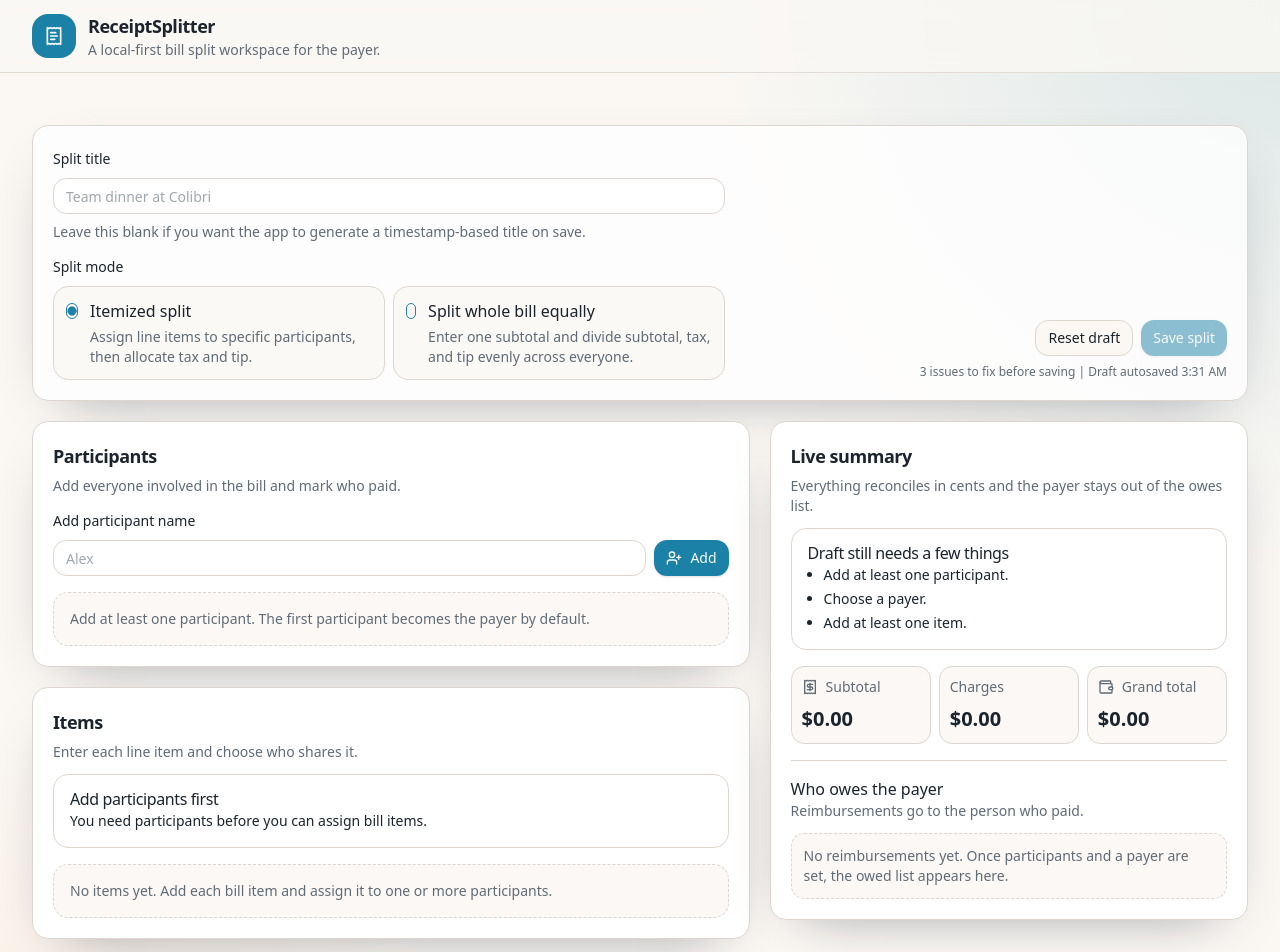
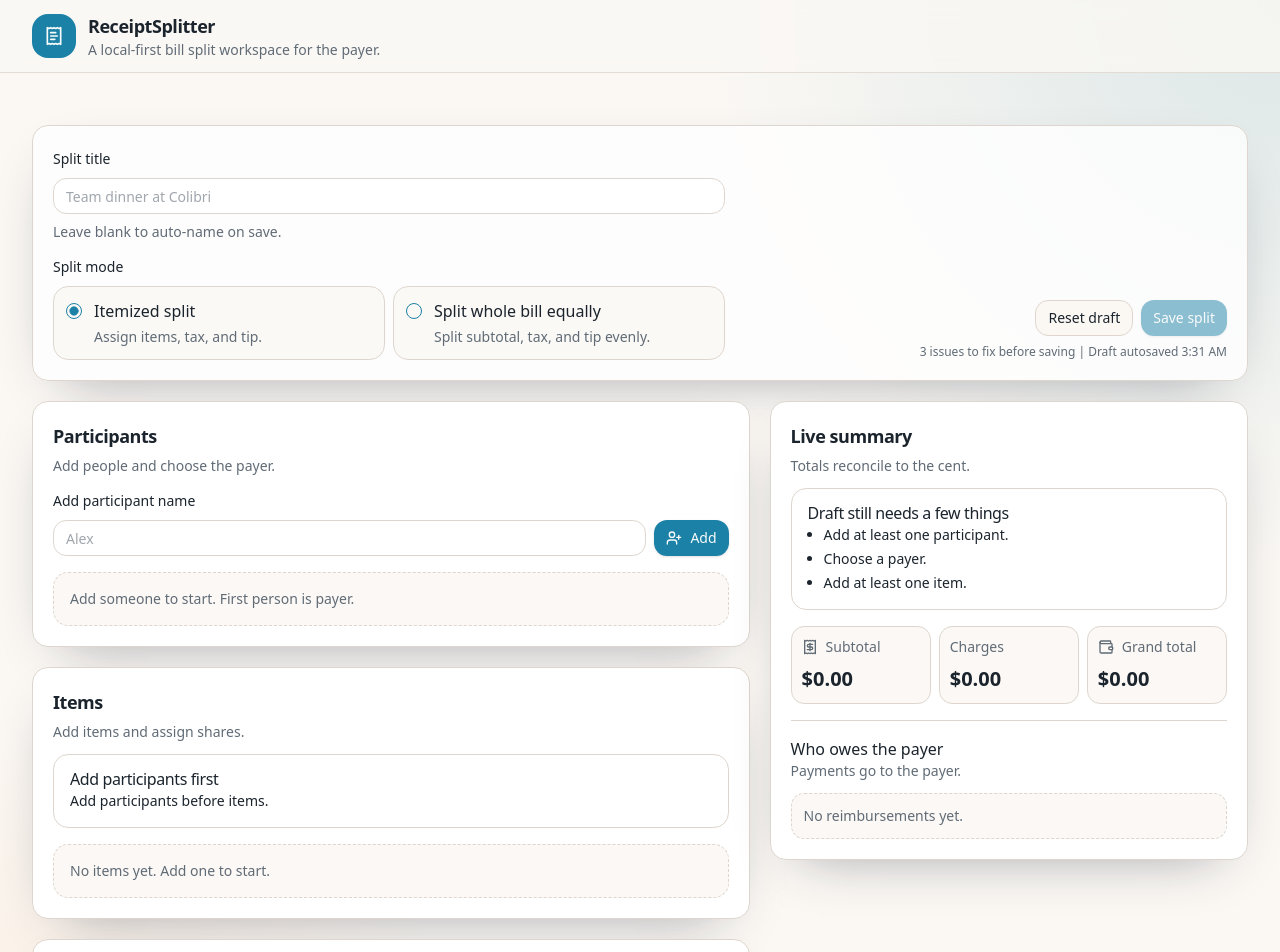
Before and after one commit to peijie36/ReceiptSplitter, a React (Vite) app: page /split/new in a window 1280 px wide. Shown: the top 952 px of the page. Built offline with nearby package versions, Linux system fonts and the light colour scheme.

Commit message:
Shorten annotation sentences

```diff
--- a/src/components/split/ChargeSection.tsx
+++ b/src/components/split/ChargeSection.tsx
@@ -122,8 +122,8 @@ export function ChargeSection() {
         <CardTitle>Tax and tip</CardTitle>
         <CardDescription>
           {draft.splitMode === "equal"
-            ? "Equal bill mode splits tax and tip evenly across all participants."
-            : "Allocate extra charges independently as equal or proportional shares."}
+            ? "Tax and tip split evenly."
+            : "Split tax and tip equally or proportionally."}
         </CardDescription>
       </CardHeader>
       <CardContent className="space-y-3 p-3 pt-0 sm:space-y-4 sm:p-5 sm:pt-0">
--- a/src/components/split/ItemSection.tsx
+++ b/src/components/split/ItemSection.tsx
@@ -249,8 +249,8 @@ export function ItemSection() {
         <CardTitle>{draft.splitMode === "equal" ? "Bill subtotal" : "Items"}</CardTitle>
         <CardDescription>
           {draft.splitMode === "equal"
-            ? "Enter the pre-tax, pre-tip subtotal. In equal mode, subtotal, tax, and tip are all split evenly."
-            : "Enter each line item and choose who shares it."}
+            ? "Enter the subtotal before tax and tip."
+            : "Add items and assign shares."}
         </CardDescription>
       </CardHeader>
       <CardContent className="space-y-3 p-3 pt-0 sm:space-y-4 sm:p-5 sm:pt-0">
@@ -272,7 +272,7 @@ export function ItemSection() {
               />
             </div>
             <div className="text-sm text-muted-foreground">
-              The full bill will be divided equally across every participant, including the payer.
+              Everyone, including payer, splits evenly.
             </div>
           </div>
         ) : null}
@@ -287,7 +287,7 @@ export function ItemSection() {
         {draft.splitMode === "equal" ? null : draft.participants.length === 0 ? (
           <Alert>
             <AlertTitle>Add participants first</AlertTitle>
-            <AlertDescription>You need participants before you can assign bill items.</AlertDescription>
+            <AlertDescription>Add participants before items.</AlertDescription>
           </Alert>
         ) : (
           <form className="space-y-2.5 rounded-lg border border-dashed border-border p-2.5 sm:space-y-3 sm:p-3" onSubmit={handleAddItem}>
@@ -347,7 +347,7 @@ export function ItemSection() {
 
         {draft.splitMode === "equal" ? null : draft.items.length === 0 ? (
           <div className="rounded-lg border border-dashed border-border bg-secondary/40 p-3 text-sm text-muted-foreground sm:p-4">
-            No items yet. Add each bill item and assign it to one or more participants.
+            No items yet. Add one to start.
           </div>
         ) : (
           <div className="space-y-2">
--- a/src/components/split/ParticipantSection.tsx
+++ b/src/components/split/ParticipantSection.tsx
@@ -97,7 +97,7 @@ export function ParticipantSection() {
     <Card>
       <CardHeader className="p-3 pb-2 sm:p-5 sm:pb-3">
         <CardTitle>Participants</CardTitle>
-        <CardDescription>Add everyone involved in the bill and mark who paid.</CardDescription>
+        <CardDescription>Add people and choose the payer.</CardDescription>
       </CardHeader>
       <CardContent className="space-y-3 p-3 pt-0 sm:space-y-4 sm:p-5 sm:pt-0">
         <form className="grid gap-2 sm:grid-cols-[1fr_auto]" onSubmit={handleAddParticipant}>
@@ -129,7 +129,7 @@ export function ParticipantSection() {
 
         {draft.participants.length === 0 ? (
           <div className="rounded-lg border border-dashed border-border bg-secondary/40 p-3 text-sm text-muted-foreground sm:p-4">
-            Add at least one participant. The first participant becomes the payer by default.
+            Add someone to start. First person is payer.
           </div>
         ) : (
           <RadioGroup
--- a/src/components/split/SummarySection.tsx
+++ b/src/components/split/SummarySection.tsx
@@ -31,8 +31,8 @@ function useSummaryData() {
 
 function getSummaryDescription(draft: DraftSplit) {
   return draft.splitMode === "equal"
-    ? "Whole-bill equal mode splits subtotal, tax, and tip evenly in cents."
-    : "Everything reconciles in cents and the payer stays out of the owes list.";
+    ? "Bill is split evenly in cents."
+    : "Totals reconcile to the cent.";
 }
 
 type PersonSummaryRowProps = {
@@ -168,7 +168,7 @@ function SummaryContent({ validationErrors, totals, compact = false }: SummaryCo
       <div className="space-y-3">
         <div>
           <h3 className="font-medium">Who owes the payer</h3>
-          <p className="text-sm text-muted-foreground">Reimbursements go to the person who paid.</p>
+          <p className="text-sm text-muted-foreground">Payments go to the payer.</p>
         </div>
         {payerTotal ? (
           <PersonSummaryRow
@@ -181,7 +181,7 @@ function SummaryContent({ validationErrors, totals, compact = false }: SummaryCo
         ) : null}
         {totals.owedSummary.length === 0 ? (
           <div className="rounded-md border border-dashed border-border bg-secondary/40 p-3 text-sm text-muted-foreground">
-            No reimbursements yet. Once participants and a payer are set, the owed list appears here.
+            No reimbursements yet.
           </div>
         ) : (
           <div className="space-y-2">
--- a/src/routes/SavedSplitPage.tsx
+++ b/src/routes/SavedSplitPage.tsx
@@ -72,7 +72,7 @@ export function SavedSplitPage({ splitId }: SavedSplitPageProps) {
               <CardDescription>
                 {split.splitMode === "equal"
                   ? "This split used whole-bill equal mode."
-                  : "Saved line items and their participant assignments."}
+                  : "Saved items and assignments."}
               </CardDescription>
             </CardHeader>
             <CardContent>
@@ -106,7 +106,7 @@ export function SavedSplitPage({ splitId }: SavedSplitPageProps) {
           <Card>
             <CardHeader>
               <CardTitle>Split settings</CardTitle>
-              <CardDescription>Saved allocation choices for tax and tip.</CardDescription>
+              <CardDescription>Saved tax and tip settings.</CardDescription>
             </CardHeader>
             <CardContent className="grid gap-4 sm:grid-cols-2">
               <div className="rounded-xl border border-border bg-secondary/40 p-4">
@@ -134,7 +134,7 @@ export function SavedSplitPage({ splitId }: SavedSplitPageProps) {
         <Card className="sticky top-6">
           <CardHeader>
             <CardTitle>Saved summary</CardTitle>
-            <CardDescription>Per-person totals and the final owed list.</CardDescription>
+            <CardDescription>Totals and owed amounts.</CardDescription>
           </CardHeader>
           <CardContent className="space-y-5">
             <div className="grid gap-3 sm:grid-cols-3">
@@ -159,7 +159,7 @@ export function SavedSplitPage({ splitId }: SavedSplitPageProps) {
             <div className="space-y-3">
               <div>
                 <h3 className="font-medium">Per-person totals</h3>
-                <p className="text-sm text-muted-foreground">Includes subtotal, tax, and tip for every participant.</p>
+                <p className="text-sm text-muted-foreground">Subtotal, tax, and tip by person.</p>
               </div>
               <ScrollArea className="max-h-[320px]">
                 <div className="space-y-3 pr-3">
--- a/src/routes/SplitEditorPage.tsx
+++ b/src/routes/SplitEditorPage.tsx
@@ -107,7 +107,7 @@ export function SplitEditorPage() {
             placeholder="Team dinner at Colibri"
           />
           <p className="text-sm text-muted-foreground">
-            Leave this blank if you want the app to generate a timestamp-based title on save.
+            Leave blank to auto-name on save.
           </p>
           <div className="space-y-2 pt-1">
             <Label>Split mode</Label>
@@ -122,7 +122,7 @@ export function SplitEditorPage() {
                 <span className="space-y-1">
                   <span className="block font-medium">Itemized split</span>
                   <span className="block text-sm text-muted-foreground">
-                    Assign line items to specific participants, then allocate tax and tip.
+                    Assign items, tax, and tip.
                   </span>
                 </span>
               </label>
@@ -131,7 +131,7 @@ export function SplitEditorPage() {
                 <span className="space-y-1">
                   <span className="block font-medium">Split whole bill equally</span>
                   <span className="block text-sm text-muted-foreground">
-                    Enter one subtotal and divide subtotal, tax, and tip evenly across everyone.
+                    Split subtotal, tax, and tip evenly.
                   </span>
                 </span>
               </label>
```
